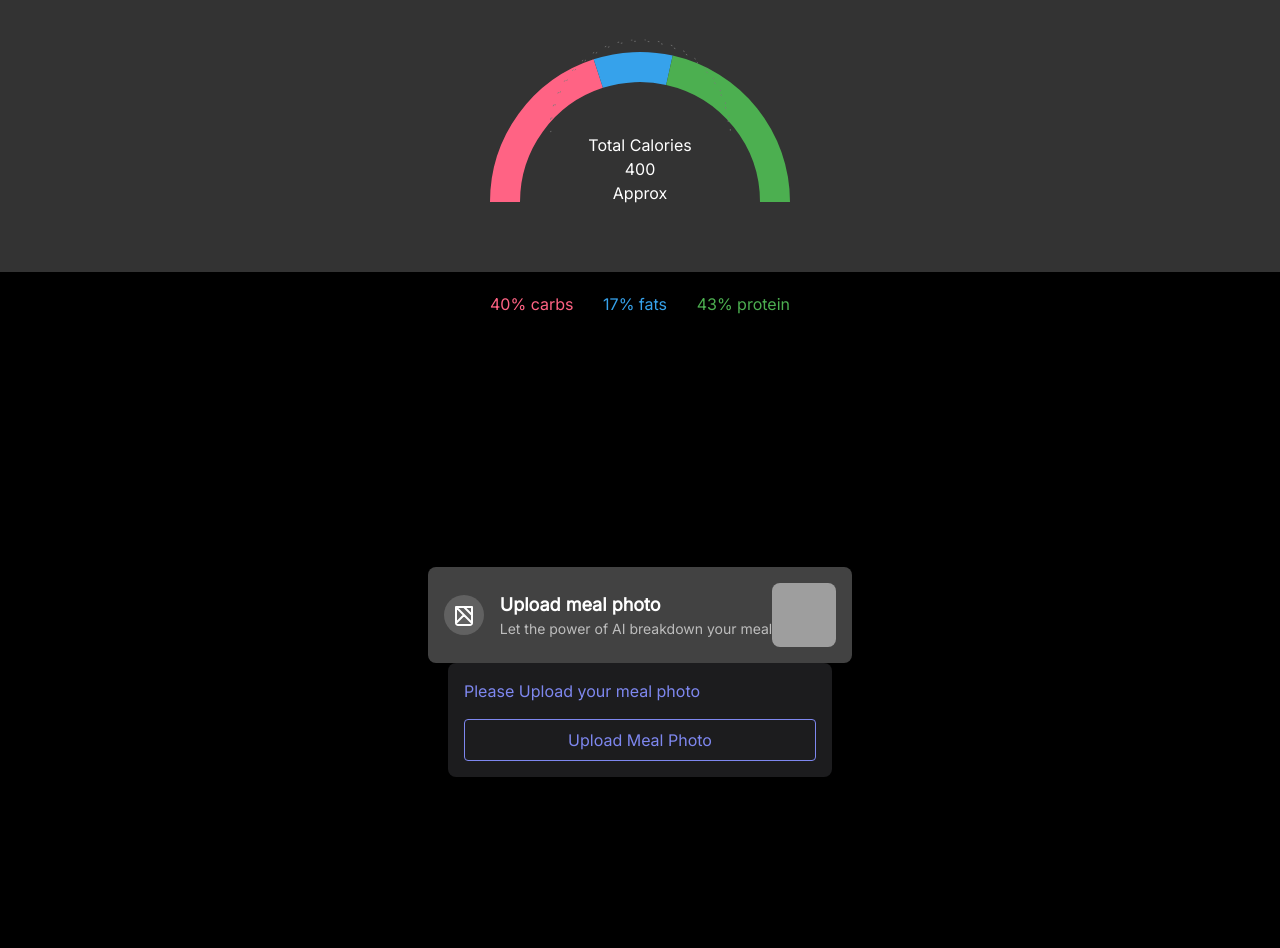
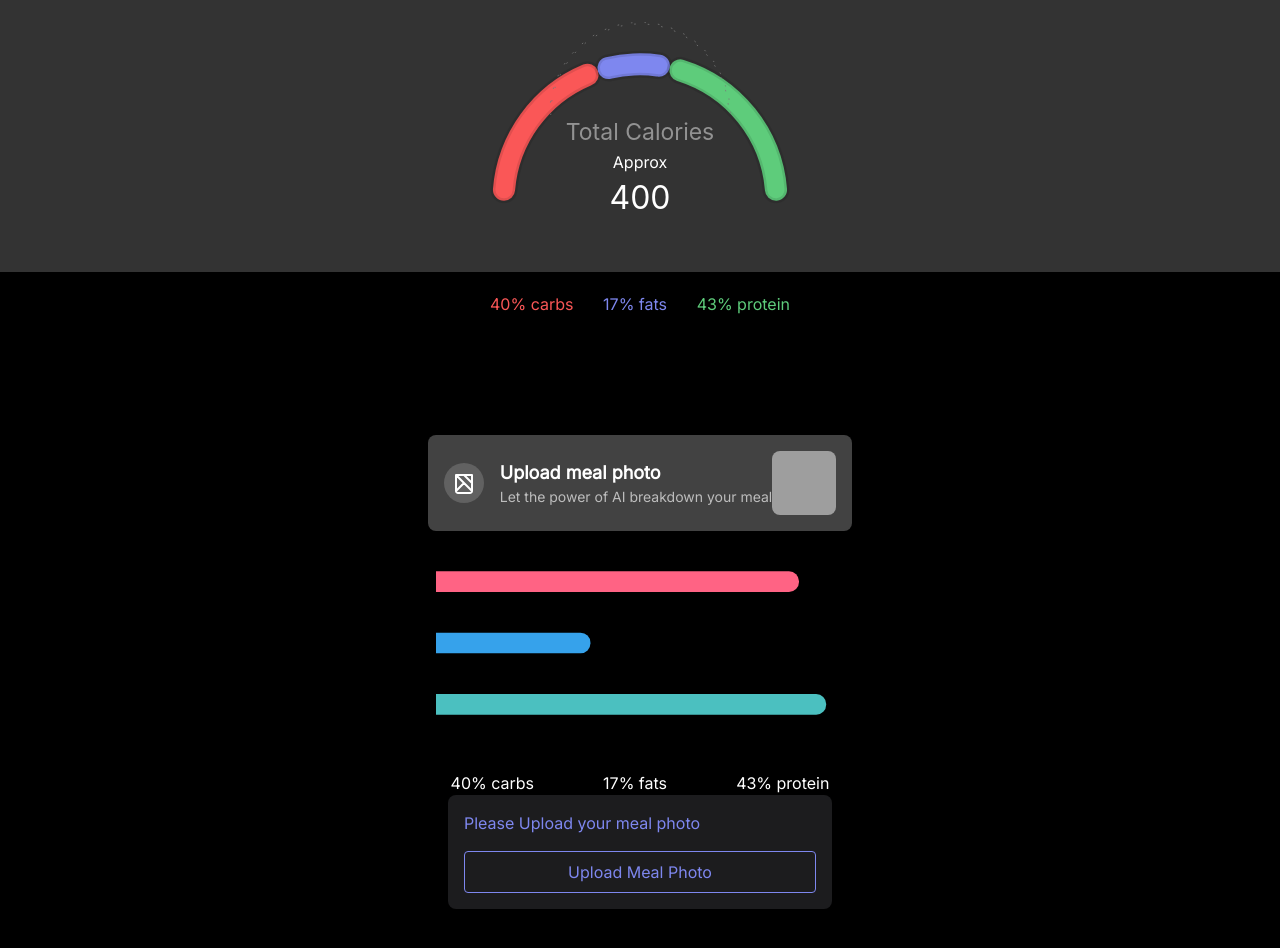
Before and after one commit to on-the-move-life/otm-client, a React (Create React App) app: page /testuploadmeal in a window 1280 px wide. Shown: the part 220-1168 px from the top of the page. Built offline with nearby package versions, Linux system fonts and the light colour scheme; sample sign-in values are in the browser's storage; grey boxes are pictures that could not be loaded.

Commit message:
updated design

```diff
--- a/src/features/UploadMeal/MealGlance.js
+++ b/src/features/UploadMeal/MealGlance.js
@@ -1,32 +1,79 @@
 import React from 'react';
 import { Bar } from 'react-chartjs-2';
-import {
-    Chart as ChartJS,
-    CategoryScale,
-    LinearScale,
-    BarElement,
-    Title,
-    Tooltip,
-    Legend,
-} from 'chart.js';
+import { Chart as ChartJS, CategoryScale, LinearScale, BarElement, Title, Tooltip, Legend } from 'chart.js';
 
-ChartJS.register(
-    CategoryScale,
-    LinearScale,
-    BarElement,
-    Title,
-    Tooltip,
-    Legend
-);
-
+ChartJS.register(CategoryScale, LinearScale, BarElement, Title, Tooltip, Legend);
 
 const MealGlance = () => {
+
+    const data = {
+        labels: ['Carbs', 'Fats', 'Protein'],
+        datasets: [
+            {
+                label: 'Nutrient Distribution',
+                data: [40, 17, 43],
+                backgroundColor: [
+                    'rgba(255, 99, 132, 1)',
+                    'rgba(54, 162, 235, 1)',
+                    'rgba(75, 192, 192, 1)',
+                ],
+                borderRadius: 10, // For rounded corners
+                barThickness: 20, // Adjust the thickness of the bars
+            },
+        ],
+    };
+
+    const options = {
+        indexAxis: 'y', // Make the chart horizontal
+        responsive: true,
+        plugins: {
+            legend: {
+                display: false,
+            },
+            tooltip: {
+                enabled: true,
+            },
+        },
+        scales: {
+            x: {
+                beginAtZero: true,
+                display: false, // Hide the x-axis
+            },
+            y: {
+                beginAtZero: true,
+                display: false, // Hide the y-axis
+            },
+        },
+        layout: {
+            padding: {
+                left: 20,
+                right: 20,
+                top: 20,
+                bottom: 20,
+            },
+        },
+    };
 
 
 
 
     return (
-        <div>MealGlance</div>
+        <div className="relative flex flex-col items-center justify-center w-full max-w-md mx-auto">
+            <div className="relative w-full">
+                <Bar data={data} options={options} />
+            </div>
+            <div className="flex justify-around w-full mt-4 text-white">
+                <div className="flex flex-col items-center">
+                    <p className="text-red-500">40% carbs</p>
+                </div>
+                <div className="flex flex-col items-center">
+                    <p className="text-blue-500">17% fats</p>
+                </div>
+                <div className="flex flex-col items-center">
+                    <p className="text-green-500">43% protein</p>
+                </div>
+            </div>
+        </div>
     )
 }
 
--- a/src/features/UploadMeal/NewUploadMeal.js
+++ b/src/features/UploadMeal/NewUploadMeal.js
@@ -8,19 +8,28 @@ const NewUploadMeal = () => {
         datasets: [
             {
                 data: [40, 17, 43],
-                backgroundColor: ["#FF6384", "#36A2EB", "#4CAF50"],
-                borderWidth: 0,
+                backgroundColor: [
+                    '#FA5757',
+                    '#7E87EF',
+                    '#5ECC7B',
+                ],
+                borderWidth: 5,
+                borderColor: 'rgba(0,0,0,0.1)',
+                hoverBorderColor: 'rgba(0,0,0,0.1)',
+                borderJoinStyle: 'round',
+                borderRadius: 20, // For rounded ends
             },
         ],
+
     };
 
     const options = {
-        cutout: '80%',
+        cutout: '85%',
         rotation: 270,
         circumference: 180,
         plugins: {
             tooltip: {
-                enabled: false,
+                enabled: true,
             },
         },
     };
@@ -30,7 +39,7 @@ const NewUploadMeal = () => {
         <>
 
 
-            <div style={{ position: "relative", width: "300px", height: "300px" }}>
+            <div className="relative w-[300px] h-[300px]">
 
 
 
@@ -57,9 +66,9 @@ const NewUploadMeal = () => {
                         animate={{ opacity: 1 }}
                         transition={{ duration: 1 }}
                     >
-                        <h2>Total Calories</h2>
-                        <h1>400</h1>
+                        <h2 className="text-lightGray font-sfpro text-[23px] font-normal leading-normal">Total Calories</h2>
                         <p>Approx</p>
+                        <h1 className="text-white font-sfpro text-[32px] font-normal leading-normal">400</h1>
                     </motion.div>
                 </div>
                 <div
@@ -70,14 +79,16 @@ const NewUploadMeal = () => {
                         color: "white",
                     }}
                 >
+
+
                     <div style={{ textAlign: "center" }}>
-                        <p style={{ color: "#FF6384" }}>40% carbs</p>
+                        <p style={{ color: "#FA5757" }}>40% carbs</p>
                     </div>
                     <div style={{ textAlign: "center" }}>
-                        <p style={{ color: "#36A2EB" }}>17% fats</p>
+                        <p style={{ color: "#7E87EF" }}>17% fats</p>
                     </div>
                     <div style={{ textAlign: "center" }}>
-                        <p style={{ color: "#4CAF50" }}>43% protein</p>
+                        <p style={{ color: "#5ECC7B" }}>43% protein</p>
                     </div>
                 </div>
             </div>
--- a/src/features/UploadMeal/UploadMeal.js
+++ b/src/features/UploadMeal/UploadMeal.js
@@ -8,6 +8,7 @@ import { BsImageFill } from "react-icons/bs";
 import axios from 'axios';
 import NutriInfo from './NutriInfo';
 import NewUploadMeal from './NewUploadMeal';
+import MealGlance from './MealGlance';
 
 // styling
 
@@ -236,6 +237,8 @@ const UploadMeal = () => {
 
 
                 {/* upload component */}
+                <MealGlance></MealGlance>
+
                 <div className="  w-screen bg-mediumGray text-custompurple p-4 rounded-lg shadow-lg max-w-sm mx-auto">
                     <p className="mb-4">
                         Please Upload your meal photo
```
